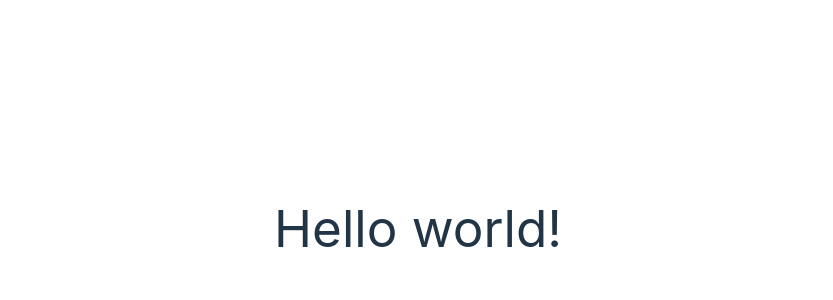
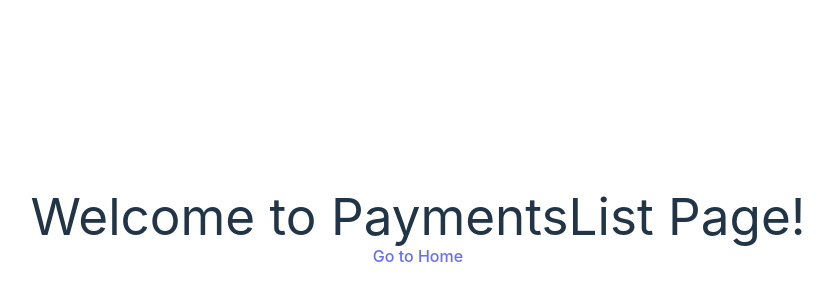
Before and after one commit to adilsonsds/money-flies, a React (Vite) app: page /payments in a window 1280 px wide. Shown: the part 172-472 px from the top of the page, without its empty margins (222-1055 px from the left). Built offline with nearby package versions, Linux system fonts and the light colour scheme.

Commit message:
Installing react-router-dom

```diff
--- a/package.json
+++ b/package.json
@@ -11,7 +11,8 @@
   },
   "dependencies": {
     "react": "^18.3.1",
-    "react-dom": "^18.3.1"
+    "react-dom": "^18.3.1",
+    "react-router-dom": "^6.25.1"
   },
   "devDependencies": {
     "@types/react": "^18.3.3",
--- a/src/App.tsx
+++ b/src/App.tsx
@@ -1,3 +1,4 @@
+import { Link } from 'react-router-dom'
 import './App.css'
 
 function App() {
@@ -6,6 +7,8 @@
       <h1 className="text-3xl font-bold underline">
         Hello world!
       </h1>
+
+      <Link to="/payments">Go to Payments</Link>
     </>
   )
 }
--- /dev/null
+++ b/src/ErrorPage.tsx
@@ -0,0 +1,16 @@
+import { useRouteError } from "react-router-dom";
+
+export default function ErrorPage() {
+    const error: any = useRouteError();
+    console.error(error);
+
+    return (
+        <div id="error-page">
+            <h1>Oops!</h1>
+            <p>Sorry, an unexpected error has occurred.</p>
+            <p>
+                <i>{error.statusText || error.message}</i>
+            </p>
+        </div>
+    );
+}
--- a/src/main.tsx
+++ b/src/main.tsx
@@ -1,10 +1,28 @@
 import React from 'react'
 import ReactDOM from 'react-dom/client'
 import App from './App.tsx'
+import {
+  createBrowserRouter,
+  RouterProvider,
+} from "react-router-dom";
 import './index.css'
+import ErrorPage from './ErrorPage.tsx';
+import PaymentsList from './routes/PaymentsList.tsx';
+
+const router = createBrowserRouter([
+  {
+    path: "/",
+    element: <App />,
+    errorElement: <ErrorPage />
+  },
+  {
+    path: "payments",
+    element: <PaymentsList />,
+  },
+]);
 
 ReactDOM.createRoot(document.getElementById('root')!).render(
   <React.StrictMode>
-    <App />
+    <RouterProvider router={router} />
   </React.StrictMode>,
 )
--- /dev/null
+++ b/src/routes/PaymentsList.tsx
@@ -0,0 +1,10 @@
+import { Link } from "react-router-dom";
+
+export default function PaymentsList() {
+    return (
+        <>
+            <h1>Welcome to PaymentsList Page!</h1>
+            <Link to="/">Go to Home</Link>
+        </>
+    )
+}
```
Also changed, not shown: 1 other file (tests, documents, lock files or other folders).
